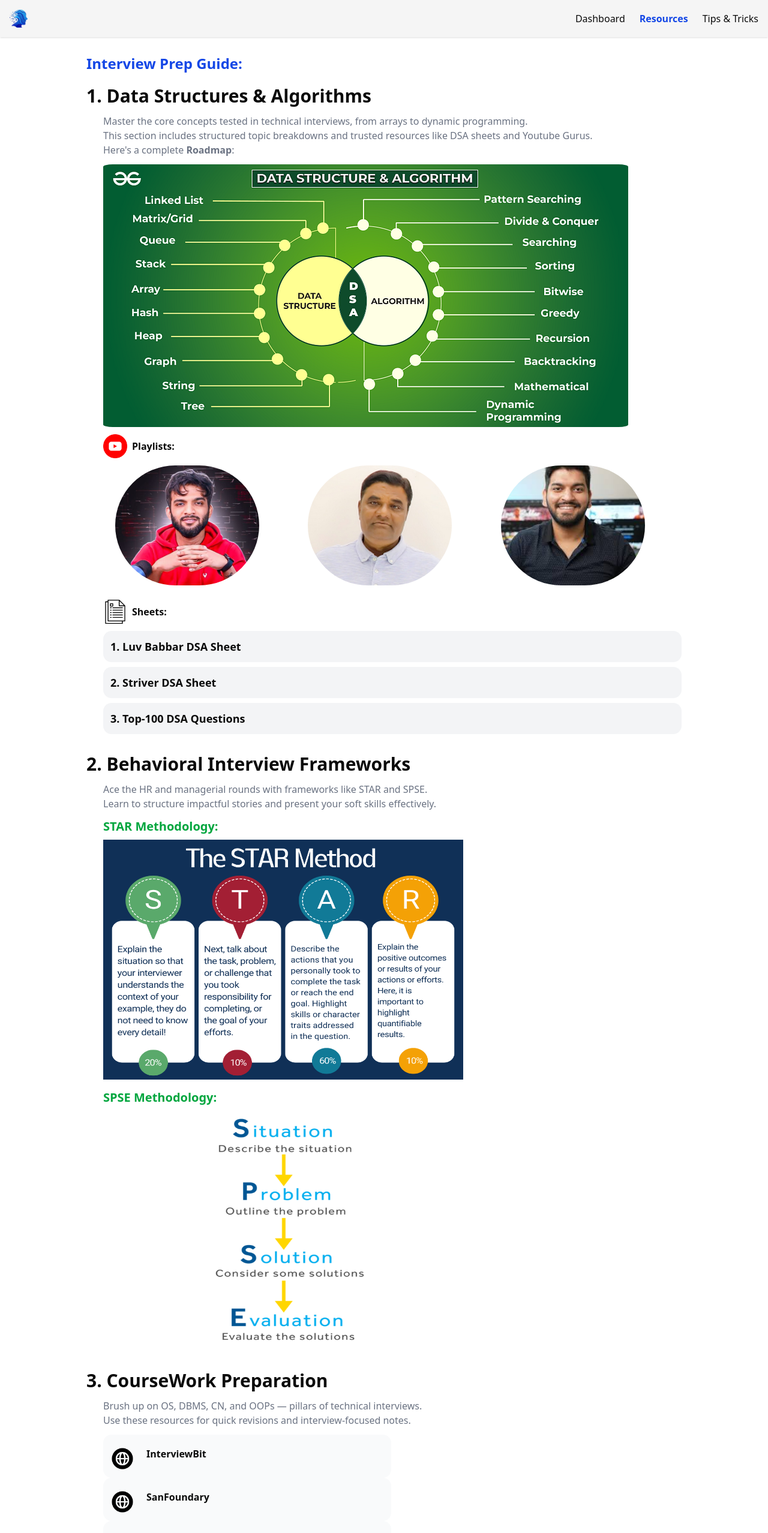
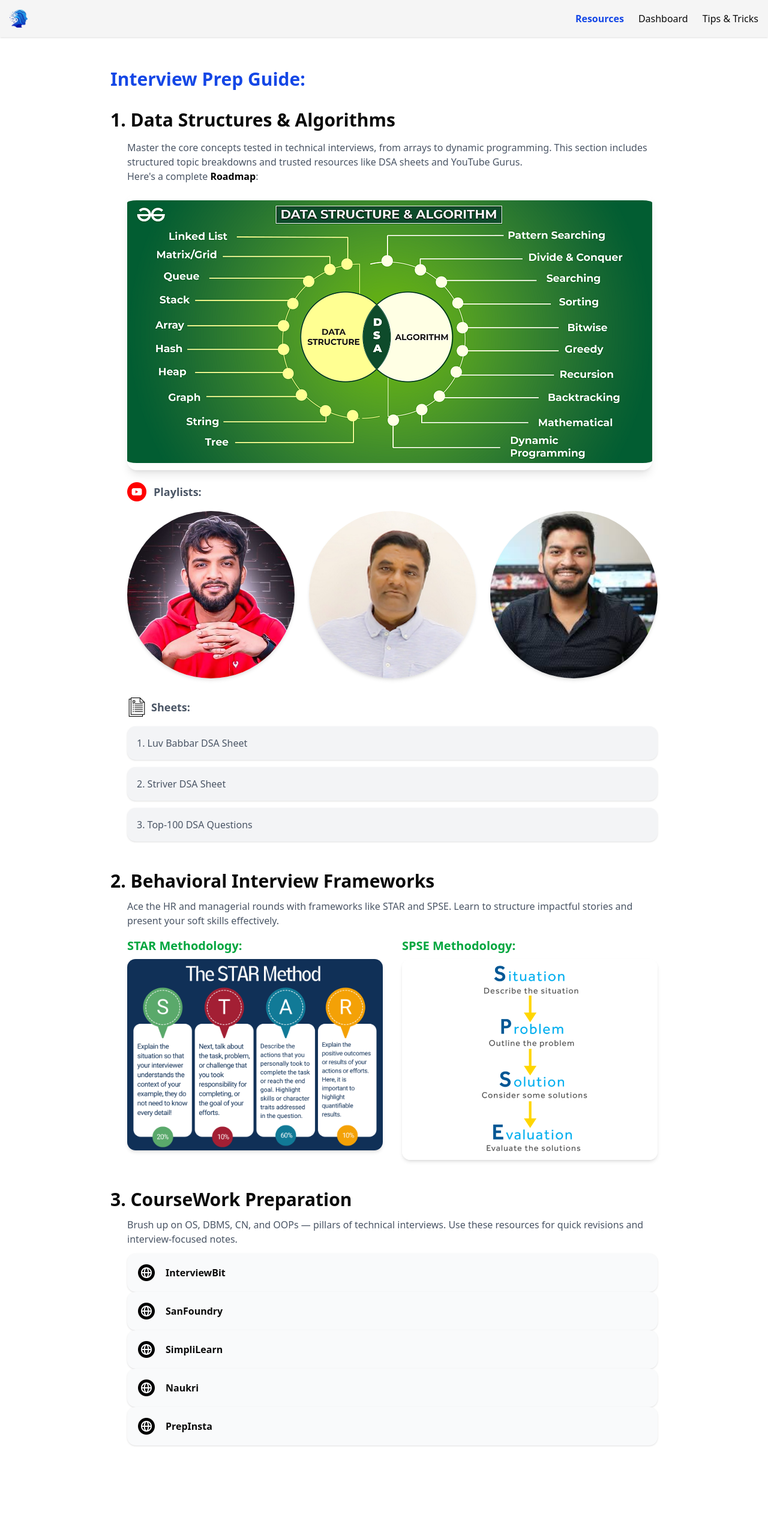
Before and after one commit to ayush08kg/MajorPro-Interview, a Next.js app: page /dashboard/resources in a window 1280 px wide. Shown: the top 2556 px of the page at 60% size. After the commit the page ends 2450 px from the top, so only its background shows below. Built offline with nearby package versions, Linux system fonts and the light colour scheme.

Commit message:
v1-ready dashboard-resource-tips ready

```diff
--- a/app/dashboard/_components/AddNewInterview.jsx
+++ b/app/dashboard/_components/AddNewInterview.jsx
@@ -85,7 +85,7 @@
   return (
     <div>
       <div
-        className="p-10 border rounded-lg bg-secondary hover:scale-105 hover:shadow-md cursor-pointer transition-all"
+        className="p-10 border rounded-lg bg-black text-white hover:scale-105 hover:shadow-md cursor-pointer transition-all"
         onClick={() => setOpenDialog(true)}
       >
         <h2 className="font-semibold text-lg text-center">+ Add New</h2>
--- a/app/dashboard/_components/Header.jsx
+++ b/app/dashboard/_components/Header.jsx
@@ -26,17 +26,19 @@
             />
 
             <ul className='hidden md:flex gap-6'>
-                <Link href="/dashboard">
-                    <li className={`hover:text-blue-700 hover:font-bold transition-all cursor-pointer
-                        ${path === '/dashboard' ? 'text-blue-700 font-bold' : ''}`}>
-                        Dashboard
-                    </li>
-                </Link>
+
 
                 <Link href="/dashboard/resources">
                     <li className={`hover:text-blue-700 hover:font-bold transition-all cursor-pointer
                         ${path === '/dashboard/resources' ? 'text-blue-700 font-bold' : ''}`}>
                         Resources
+                    </li>
+                </Link>
+
+                <Link href="/dashboard">
+                    <li className={`hover:text-blue-700 hover:font-bold transition-all cursor-pointer
+                        ${path === '/dashboard' ? 'text-blue-700 font-bold' : ''}`}>
+                        Dashboard
                     </li>
                 </Link>
 
--- a/app/dashboard/_components/InterviewList.jsx
+++ b/app/dashboard/_components/InterviewList.jsx
@@ -22,7 +22,7 @@
     }
   return (
     <div>
-      <h2 className='font-medium text-xl'>Previous Interviews</h2>
+      <h2 className='font-bold text-xl'>Previous Interviews</h2>
       <div className='grid grid-cols-1 md:grid-cols-2 lg:grid-cols-3 gap-6 my-3'>
         {interviewList&&interviewList.map((interview,index)=>(
             <InterviewItemCard key = {index}
--- a/app/dashboard/page.jsx
+++ b/app/dashboard/page.jsx
@@ -1,23 +1,49 @@
-import { UserButton } from '@clerk/nextjs'
+'use client'
+import { useUser } from '@clerk/nextjs'
 import React from 'react'
 import AddNewInterview from './_components/AddNewInterview'
 import InterviewList from './_components/InterviewList'
 
 function Dashboard() {
+  const { user } = useUser();
+
   return (
-    <div className='p-10'>
-      <h2 className='font-bold text-2xl'>Dashboard</h2>
-      <h2 className='text-gray-500'>Create and Start your AI Mockup Interview</h2>
+    <div className='p-10 min-h-screen bg-gradient-to-br mt-3 mb-3 from-gray-200 via-blue-100 to-white rounded-4xl'>
+      {/* Top Section: Heading + User Photo + Name */}
+      <div className='flex justify-between items-start md:items-center flex-wrap gap-4'>
+        {/* Left Side: Heading */}
+        <div>
+          <h2 className='font-bold text-3xl'>Dashboard</h2>
+          <h2 className='text-gray-500'>Hey you let's get you onboard to a Mock Interview powered by AI.</h2>
+        </div>
 
-      <div className='grid grid-cols-1 md:grid-cols-3 my-5'>
-        <AddNewInterview/>
-      </div>
-      {/* Prev Interviews */}
-
-      <div>
-        <InterviewList/>
+        {/* Right Side: User Profile Section */}
+        {user && (
+          <div className='flex flex-col items-center bg-white/10 backdrop-blur-md border cursor-pointer border-blue-200 rounded-3xl p-4 shadow-md transition-all duration-300 hover:scale-105 hover:shadow-lg hover:border-blue-300'>
+            <img
+              src={user.imageUrl}
+              alt='User Profile'
+              className='w-20 h-20 rounded-full object-cover shadow-md'
+            />
+            <h2 className='mt-2 text-lg font-bold text-gray-800 text-center'>
+              {user.fullName}
+            </h2>
+            <h2 className='text-sm text-gray-500 text-center'>
+              {user.primaryEmailAddress?.emailAddress}
+            </h2>
+          </div>
+        )}
       </div>
 
+      {/* Add Interview Button */}
+      <div className='grid grid-cols-1 md:grid-cols-3 mb-8'>
+        <AddNewInterview />
+      </div>
+
+      {/* Previous Interviews */}
+      <div>
+        <InterviewList />
+      </div>
     </div>
   )
 }
--- a/app/dashboard/resources/page.jsx
+++ b/app/dashboard/resources/page.jsx
@@ -2,125 +2,106 @@
 
 function Resources() {
   return (
-    <div>
+    <div className="p-5 md:p-10">
       <div className="mt-3">
-        <h2 className="text-2xl mt-7 font-bold text-blue-700 mb-5">Interview Prep Guide:</h2>
+        <h2 className="text-3xl font-bold text-blue-700 mb-8">Interview Prep Guide:</h2>
 
         {/* Section 1 - DSA */}
-        <h1 className="font-extrabold text-3xl my-3">1. Data Structures & Algorithms</h1>
-        <div className="pl-7">
-          <p className="text-md text-gray-500">
-            Master the core concepts tested in technical interviews, from arrays to dynamic programming. <br />
-            This section includes structured topic breakdowns and trusted resources like DSA sheets and Youtube Gurus.
+        <h1 className="font-extrabold text-2xl md:text-3xl mb-4">1. Data Structures & Algorithms</h1>
+        <div className="pl-4 md:pl-7 text-gray-600">
+          <p className="mb-4">
+            Master the core concepts tested in technical interviews, from arrays to dynamic programming.
+            This section includes structured topic breakdowns and trusted resources like DSA sheets and YouTube Gurus.
             <br />
-            Here's a complete <strong>Roadmap</strong>:
+            Here's a complete <strong className="text-black">Roadmap</strong>:
           </p>
 
-          <a href="https://medium.com/@najmulhaque069/dsa-roadmap-in-2024-28cb5edbe7a2" target="_blank">
-            <img src="/DSA_Road.png" alt="DSA Roadmap" className="rounded-2xl py-3" />
+          <a href="https://medium.com/@najmulhaque069/dsa-roadmap-in-2024-28cb5edbe7a2" target="_blank" rel="noreferrer">
+            <img src="/DSA_Road.png" alt="DSA Roadmap" className="rounded-2xl py-3 shadow-lg hover:scale-105 transition-transform" />
           </a>
 
-          <div className="flex gap-2 items-center">
-            <img src="/yt.png" alt="YouTube Icon" className="h-10 w-10" />
-            <p className="font-extrabold">Playlists:</p>
+          {/* YouTube Section */}
+          <div className="flex items-center gap-3 mt-5">
+            <img src="/yt.png" alt="YouTube Icon" className="h-8 w-8" />
+            <p className="font-bold text-lg">Playlists:</p>
           </div>
 
-          <div className="grid grid-cols-3 gap-5 pl-5 mt-3">
-            {/* Striver */}
-            <div className="relative w-60 h-50 group cursor-pointer">
-              <a href="https://www.youtube.com/@takeUforward/playlists" target="_blank" rel="noopener noreferrer">
-                <img src="/striver.png" alt="TakeUForward" className="rounded-full w-full h-full object-cover transition-transform duration-300 transform group-hover:scale-110" />
-                <div className="absolute inset-0 bg-transparent bg-opacity-40 rounded-full flex items-center justify-center opacity-0 group-hover:opacity-100 transition-opacity duration-300">
-                  <p className="text-white text-lg font-semibold">Striver Playlists</p>
-                </div>
-              </a>
-            </div>
-
-            {/* Abdul Bari */}
-            <div className="relative w-60 h-50 group cursor-pointer">
-              <a href="https://www.youtube.com/@abdul_bari/playlists" target="_blank" rel="noopener noreferrer">
-                <img src="/abdul.png" alt="Abdul Bari" className="rounded-full w-full h-full object-cover transition-transform duration-300 transform group-hover:scale-110" />
-                <div className="absolute inset-0 bg-transparent bg-opacity-40 rounded-full flex items-center justify-center opacity-0 group-hover:opacity-100 transition-opacity duration-300">
-                  <p className="text-white text-lg font-semibold">Abdul Bari Playlists</p>
-                </div>
-              </a>
-            </div>
-
-            {/* CodeHelp */}
-            <div className="relative w-60 h-50 group cursor-pointer">
-              <a href="https://www.youtube.com/@CodeHelp/playlists" target="_blank" rel="noopener noreferrer">
-                <img src="/luv.png" alt="CodeHelp" className="rounded-full w-full h-full object-cover transition-transform duration-300 transform group-hover:scale-110" />
-                <div className="absolute inset-0 bg-transparent bg-opacity-40 rounded-full flex items-center justify-center opacity-0 group-hover:opacity-100 transition-opacity duration-300">
-                  <p className="text-white text-lg font-semibold">CodeHelp Playlists</p>
-                </div>
-              </a>
-            </div>
+          <div className="grid grid-cols-1 md:grid-cols-3 gap-6 mt-4">
+            {[
+              { href: "https://www.youtube.com/@takeUforward/playlists", img: "/striver.png", label: "Striver Playlists" },
+              { href: "https://www.youtube.com/@abdul_bari/playlists", img: "/abdul.png", label: "Abdul Bari Playlists" },
+              { href: "https://www.youtube.com/@CodeHelp/playlists", img: "/luv.png", label: "CodeHelp Playlists" },
+            ].map(({ href, img, label }) => (
+              <div key={label} className="relative w-full group cursor-pointer aspect-square">
+                <a href={href} target="_blank" rel="noopener noreferrer">
+                  <img src={img} alt={label} className="rounded-full w-full h-full object-cover transition-transform duration-300 transform group-hover:scale-110 shadow-md" />
+                  <div className="absolute inset-0 bg-black/40 rounded-full flex items-center justify-center opacity-0 group-hover:opacity-100 transition-opacity">
+                    <p className="text-white text-lg font-semibold">{label}</p>
+                  </div>
+                </a>
+              </div>
+            ))}
           </div>
 
           {/* Sheets Section */}
-          <div className="flex gap-2 items-center mt-6">
-            <img src="/doc.png" alt="Document Icon" className="h-10 w-10" />
-            <p className="font-extrabold">Sheets:</p>
+          <div className="flex gap-2 items-center mt-8">
+            <img src="/doc.png" alt="Document Icon" className="h-8 w-8" />
+            <p className="font-bold text-lg">Sheets:</p>
           </div>
 
-          <div className="space-y-2 mt-3">
-            <h2 className="font-semibold text-lg p-3 bg-gray-100 rounded-xl hover:scale-105 transition-transform">
-              <a href="https://www.naukri.com/code360/problem-lists/love-babbar-dsa-sheet-problems" target="_blank">
-                1. Luv Babbar DSA Sheet
-              </a>
-            </h2>
-            <h2 className="font-semibold text-lg p-3 bg-gray-100 rounded-xl hover:scale-105 transition-transform">
-              <a href="https://takeuforward.org/interviews/strivers-sde-sheet-top-coding-interview-problems" target="_blank">
-                2. Striver DSA Sheet
-              </a>
-            </h2>
-            <h2 className="font-semibold text-lg p-3 bg-gray-100 rounded-xl hover:scale-105 transition-transform">
-              <a href="https://github.com/aman0046/TOP-100-DSA-Interview-Questions" target="_blank">
-                3. Top-100 DSA Questions
-              </a>
-            </h2>
+          <div className="mt-4 space-y-3">
+            {[
+              ["https://www.naukri.com/code360/problem-lists/love-babbar-dsa-sheet-problems", "1. Luv Babbar DSA Sheet"],
+              ["https://takeuforward.org/interviews/strivers-sde-sheet-top-coding-interview-problems", "2. Striver DSA Sheet"],
+              ["https://github.com/aman0046/TOP-100-DSA-Interview-Questions", "3. Top-100 DSA Questions"],
+            ].map(([href, label]) => (
+              <h2 key={label} className="font-medium text-md bg-gray-100 p-4 rounded-xl shadow-sm hover:scale-[1.03] transition-transform">
+                <a href={href} target="_blank" rel="noopener noreferrer">{label}</a>
+              </h2>
+            ))}
           </div>
         </div>
 
         {/* Section 2 - Behavioral */}
-        <h1 className="font-extrabold text-3xl mb-3 mt-8">2. Behavioral Interview Frameworks</h1>
-        <p className="text-md text-gray-500 mb-3 pl-7">
-          Ace the HR and managerial rounds with frameworks like STAR and SPSE.<br />
+        <h1 className="font-extrabold text-2xl md:text-3xl mt-12 mb-3">2. Behavioral Interview Frameworks</h1>
+        <p className="text-md text-gray-600 pl-4 md:pl-7 mb-4">
+          Ace the HR and managerial rounds with frameworks like STAR and SPSE.
           Learn to structure impactful stories and present your soft skills effectively.
         </p>
-        <div className="pl-7 space-y-4">
+        <div className="pl-4 md:pl-7 grid md:grid-cols-2 gap-8">
           <div>
-            <h2 className="text-xl font-bold text-green-600">STAR Methodology:</h2>
-            <a href="https://capd.mit.edu/resources/the-star-method-for-behavioral-interviews/" target="_blank">
-              <img src="/start.png" alt="STAR Method" className="h-100 w-150 mt-2" />
+            <h2 className="text-xl font-bold text-green-600 mb-2">STAR Methodology:</h2>
+            <a href="https://capd.mit.edu/resources/the-star-method-for-behavioral-interviews/" target="_blank" rel="noreferrer">
+              <img src="/start.png" alt="STAR Method" className="rounded-xl shadow-md hover:scale-105 transition-transform" />
             </a>
           </div>
           <div>
-            <h2 className="text-xl font-bold text-green-600">SPSE Methodology:</h2>
-            <a href="https://www.futurelearn.com/info/courses/english-for-study-intermediate/0/steps/35202" target="_blank">
-              <img src="/SPSE.png" alt="SPSE Method" className="h-100 w-150 mt-2" />
+            <h2 className="text-xl font-bold text-green-600 mb-2">SPSE Methodology:</h2>
+            <a href="https://www.futurelearn.com/info/courses/english-for-study-intermediate/0/steps/35202" target="_blank" rel="noreferrer">
+              <img src="/SPSE.png" alt="SPSE Method" className="rounded-xl shadow-md hover:scale-105 transition-transform" />
             </a>
           </div>
         </div>
 
         {/* Section 3 - Coursework */}
-        <h1 className="font-extrabold text-3xl mb-3 mt-8">3. CourseWork Preparation</h1>
-        <p className="text-md text-gray-500 mb-3 pl-7">
-          Brush up on OS, DBMS, CN, and OOPs — pillars of technical interviews.<br />
+        <h1 className="font-extrabold text-2xl md:text-3xl mt-12 mb-3">3. CourseWork Preparation</h1>
+        <p className="text-md text-gray-600 pl-4 md:pl-7 mb-3">
+          Brush up on OS, DBMS, CN, and OOPs — pillars of technical interviews.
           Use these resources for quick revisions and interview-focused notes.
         </p>
-        <div className="pl-7 mt-2 space-y-3">
+
+        <div className="pl-4 md:pl-7 mt-3 space-y-4">
           {[
             ["https://www.interviewbit.com/technical-interview-questions/", "InterviewBit"],
-            ["https://www.sanfoundry.com/professional-communication-questions-answers-types-interview/#google_vignette", "SanFoundary"],
+            ["https://www.sanfoundry.com/professional-communication-questions-answers-types-interview/#google_vignette", "SanFoundry"],
             ["https://www.simplilearn.com/hr-interview-questions-answers-article", "SimpliLearn"],
             ["https://www.naukri.com/code360/library/interview-questions", "Naukri"],
             ["https://prepinsta.com/interview-preparation/", "PrepInsta"],
-          ].map(([link, label]) => (
-            <a href={link} target="_blank" key={label}>
-              <div className="flex gap-5 bg-gray-50 w-120 rounded-xl hover:scale-105 hover:cursor-pointer p-3">
-                <img src="/wesbite.png" alt={`${label} Icon`} className="h-10 mt-2" />
-                <h2 className="pt-2 font-semibold">{label}</h2>
+          ].map(([href, label]) => (
+            <a href={href} target="_blank" rel="noopener noreferrer" key={label}>
+              <div className="flex items-center gap-4 bg-gray-50 hover:bg-white rounded-xl p-4 shadow-sm hover:shadow-md transition-all hover:scale-105">
+                <img src="/wesbite.png" alt={`${label} Icon`} className="h-8" />
+                <h2 className="font-semibold text-md">{label}</h2>
               </div>
             </a>
           ))}
```
Also changed, not shown: app/dashboard/_components/InterviewItemCard.jsx (+20 -19 lines).
